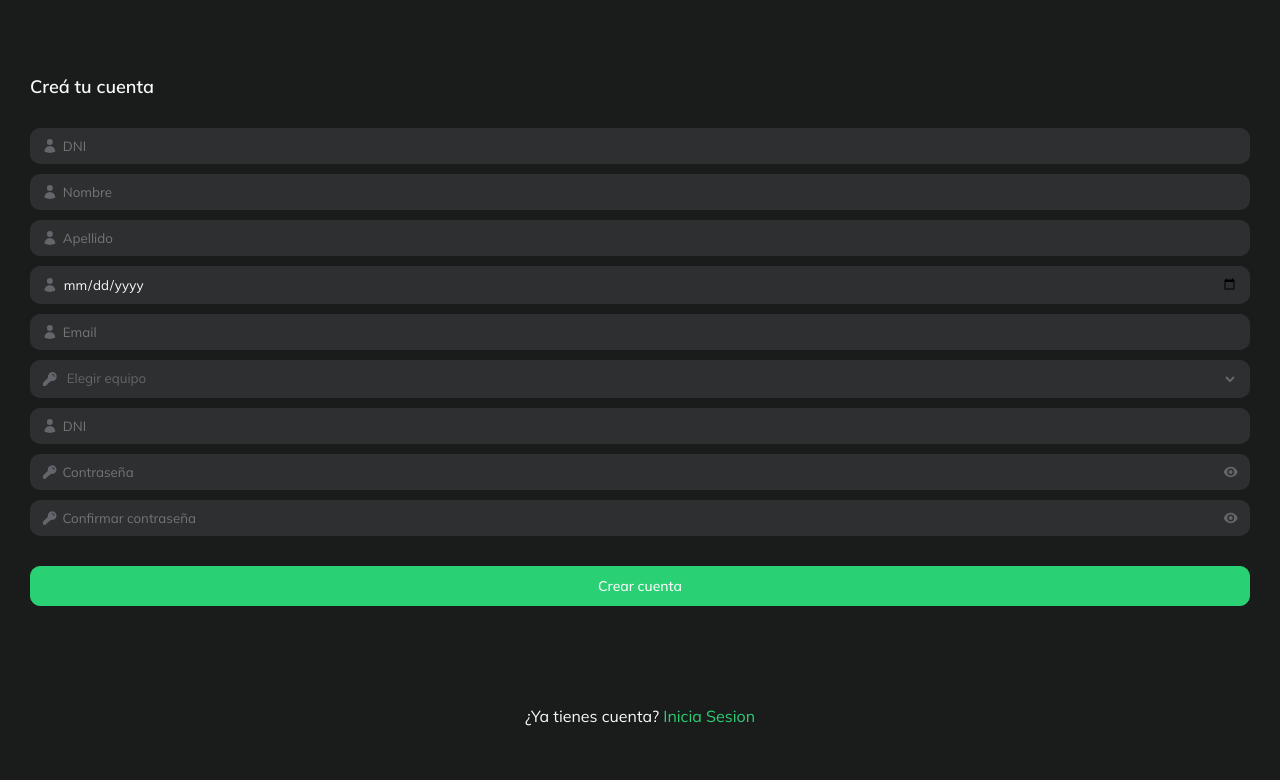
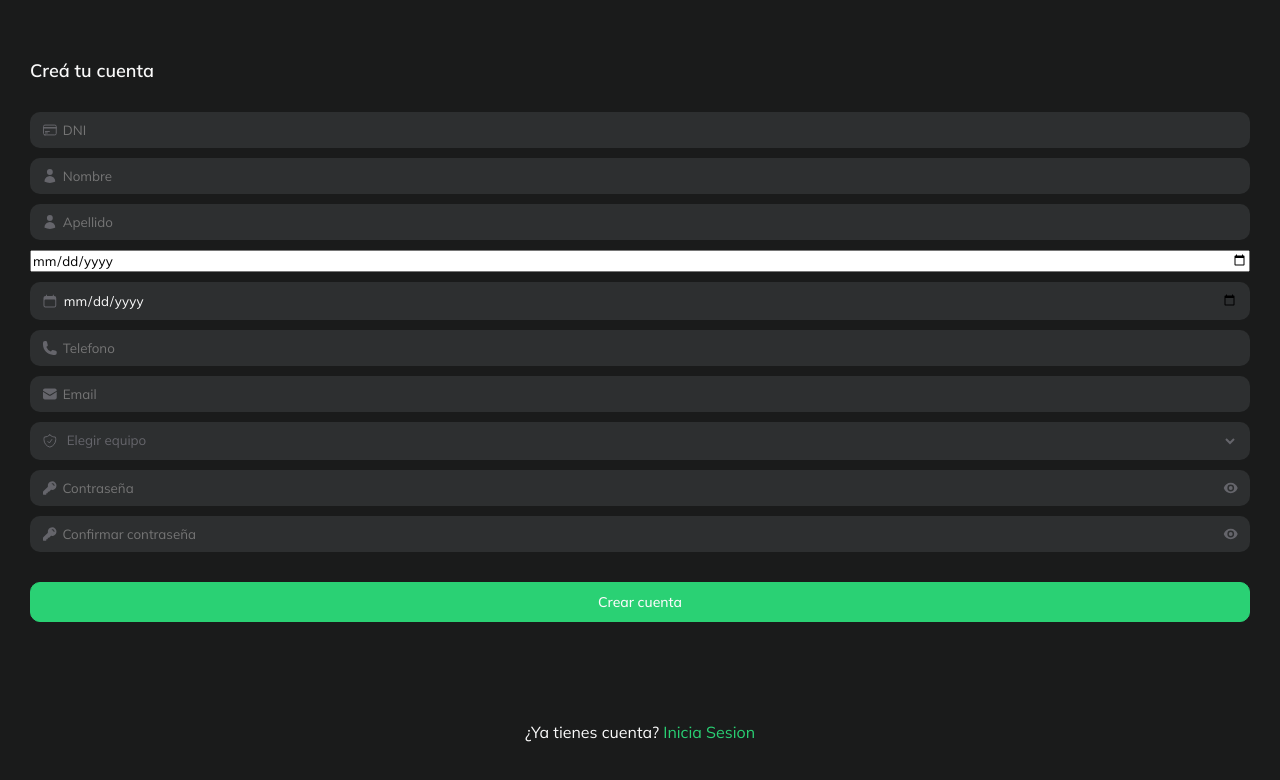
Before and after one commit to perezmariano08/CopaRelampago, a React (Vite) app: page /create-account in a window 1280 px wide. Shown: the top 780 px of the page. Built offline with nearby package versions, Linux system fonts and the light colour scheme.

Commit message:
changes input date

```diff
--- a/src/pages/CreateAccount/CreateAccount.jsx
+++ b/src/pages/CreateAccount/CreateAccount.jsx
@@ -1,7 +1,7 @@
 import React from 'react'
 import { CreateAccountContainerStyled, CreateAccountData, CreateAccountInputs, CreateAccountWrapper } from './CreateAccountStyles'
 import Input from '../../components/UI/Input/Input'
-import { HiKey, HiUser } from 'react-icons/hi2'
+import { HiCalendar, HiKey, HiOutlineCreditCard, HiUser, HiPhone, HiEnvelope, HiOutlineShieldCheck } from 'react-icons/hi2'
 import Button from '../../components/UI/Button/Button'
 import { NavLink } from 'react-router-dom'
 import InputPassword from '../../components/UI/Input/InputPassword'
@@ -14,15 +14,16 @@ const CreateAccount = () => {
                 <CreateAccountData>
                     <h2>Creá tu cuenta</h2>
                     <CreateAccountInputs>
-                        <Input placeholder={'DNI'}><HiUser/></Input>
+                        <Input placeholder={'DNI'}><HiOutlineCreditCard/></Input>
                         <Input placeholder={'Nombre'}><HiUser/></Input>
                         <Input placeholder={'Apellido'}><HiUser/></Input>
-                        <Input type="date" placeholder={'Fecha de nacimiento'}><HiUser/></Input>
-                        <Input type="email" placeholder={'Email'}><HiUser/></Input>
+                        <input type="date" />
+                        <Input type="date" placeholder={'Fecha de nacimiento'}><HiCalendar/></Input>
+                        <Input placeholder={'Telefono'}><HiPhone/></Input>
+                        <Input type="email" placeholder={'Email'}><HiEnvelope/></Input>
                         <Select>
-                            <HiKey/>
+                            <HiOutlineShieldCheck/>
                         </Select>
-                        <Input placeholder={'DNI'}><HiUser/></Input>
                         <InputPassword placeholder='Contraseña'>
                             <HiKey/>
                         </InputPassword>
```
